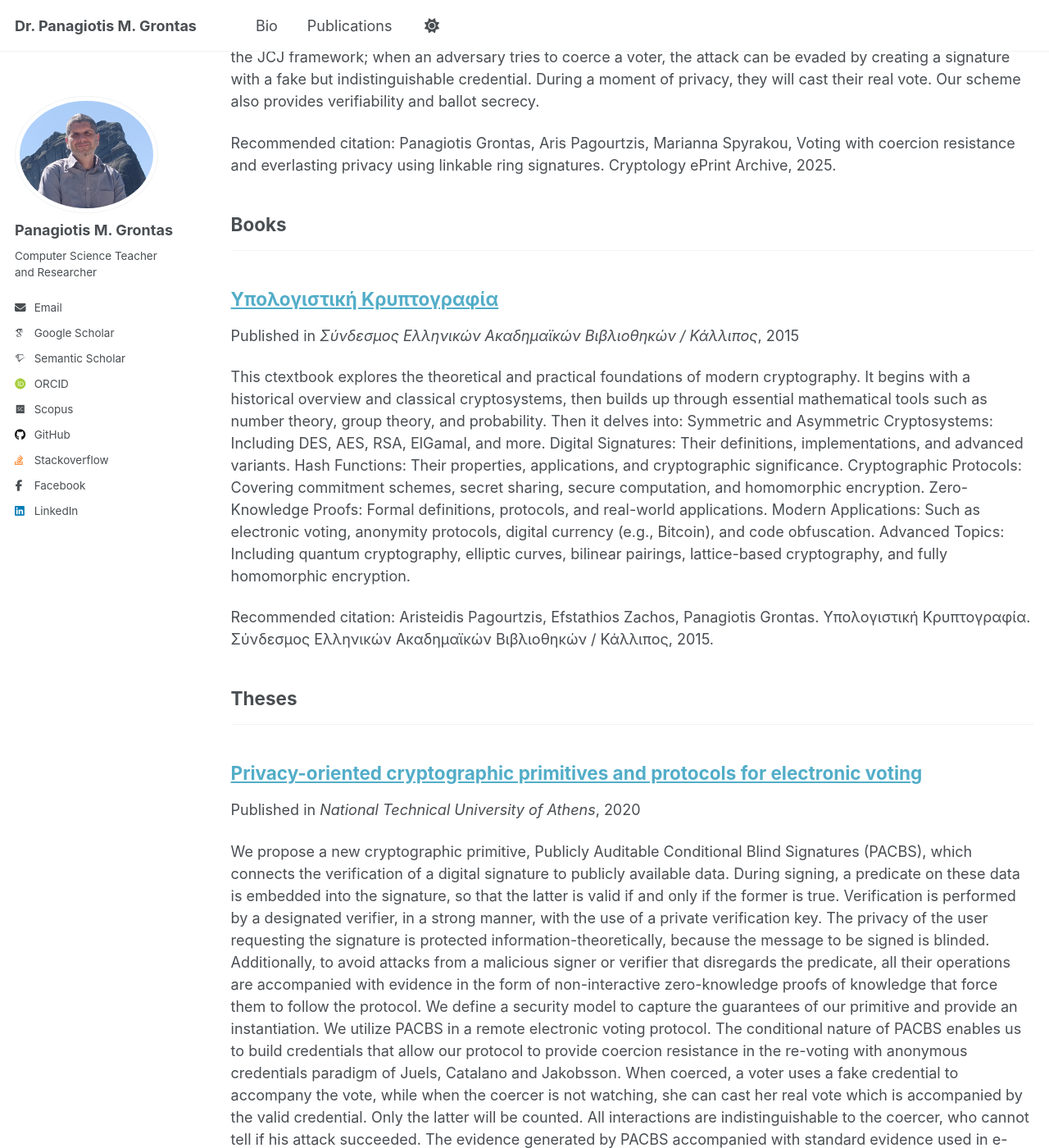
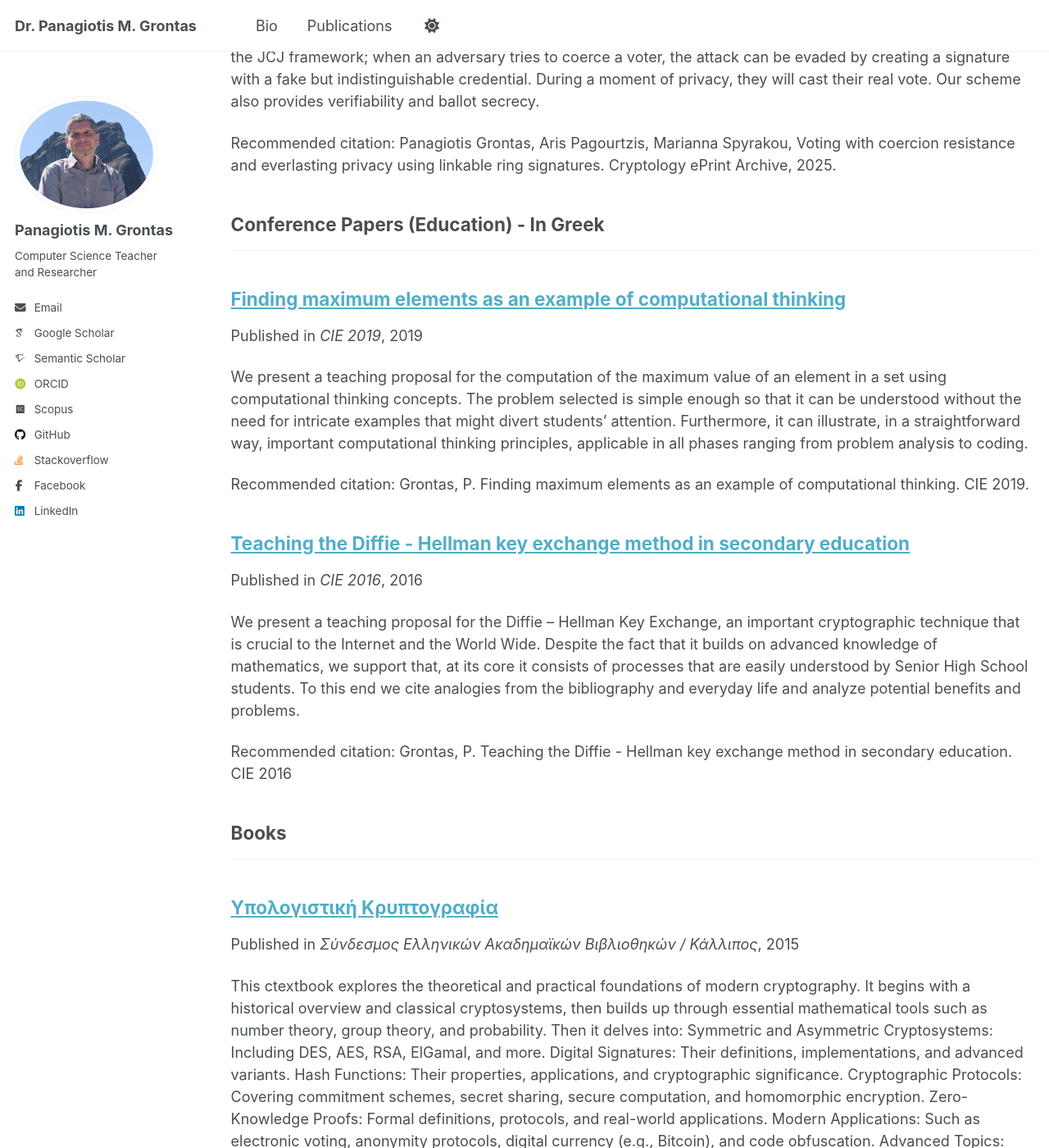
Before and after one commit to pgrontas/pgrontas.github.io, a Jekyll site: the page built from _pages/publications.html, in a window 1280 px wide and 1400 px high, scrolled down 5756 px. Shown: the whole window at 82% size. Built offline with Jekyll 4.4.1, drawn with Linux system fonts in a browser that asks for light colours; some web fonts are replaced; a script that is not in the unit is left out; some of the changed text lies outside the part shown.

Commit message:
Added publications in educational conferences

```diff
--- a/_config.yml
+++ b/_config.yml
@@ -80,11 +80,13 @@ author:
 # Publication Category - The following the list of publication categories and their headings
 publication_category:
   manuscripts:
-    title: 'Journal Articles'
+    title: 'Journal Articles (CryptoSec)'
   conferences:
-    title: 'Conference Papers'
+    title: 'Conference Papers (CryptoSec)'
   drafts:
-    title: 'Preprints'
+    title: 'Preprints (CryptoSec)'
+  educonferences:
+    title: 'Conference Papers (Education) - In Greek'
   books:
     title: 'Books'
   theses:
--- /dev/null
+++ b/_publications/2016-01-01-DH-Edu.md
@@ -0,0 +1,10 @@
+---
+title: "Teaching the Diffie - Hellman key exchange method in secondary education"
+collection: publications
+category: educonferences
+permalink: /publication/2016-01-01-DH-Edu
+date: 2016-01-01
+venue: 'CIE 2016'
+citation: 'Grontas, P. Teaching the Diffie - Hellman key exchange method in secondary education. CIE 2016'
+excerpt: 'We present a teaching proposal for the Diffie – Hellman Key Exchange, an important cryptographic technique that is crucial to the Internet and the World Wide. Despite the fact that it builds on advanced knowledge of mathematics, we support that, at its core it consists of processes that are easily understood by Senior High School students. To this end we cite analogies from the bibliography and everyday life and analyze potential benefits and problems. '
+---
--- /dev/null
+++ b/_publications/2019-01-01-Max-Edu.md
@@ -0,0 +1,10 @@
+---
+title: "Finding maximum elements as an example of computational thinking"
+collection: publications
+category: educonferences
+permalink: /publication/2019-01-01-Max-Edu
+date: 2019-01-01
+venue: 'CIE 2019'
+citation: 'Grontas, P. Finding maximum elements as an example of computational thinking. CIE 2019.'
+excerpt: 'We present a teaching proposal for the computation of the maximum value of an element in a set using computational thinking concepts.  The problem selected is simple enough so that it can be understood without the need for intricate examples that might divert students’ attention. Furthermore, it can illustrate, in a straightforward way, important computational thinking principles, applicable in all phases ranging from problem analysis to coding.    '
+---
```
Also changed, not shown: _publications/2019-01-01-Blockchain-consensus-and-cryptography-in-electronic-voting copy.md (renamed from _publications/2019-01-01-Blockchain-consensus-and-cryptography-in-electronic-voting.md).
